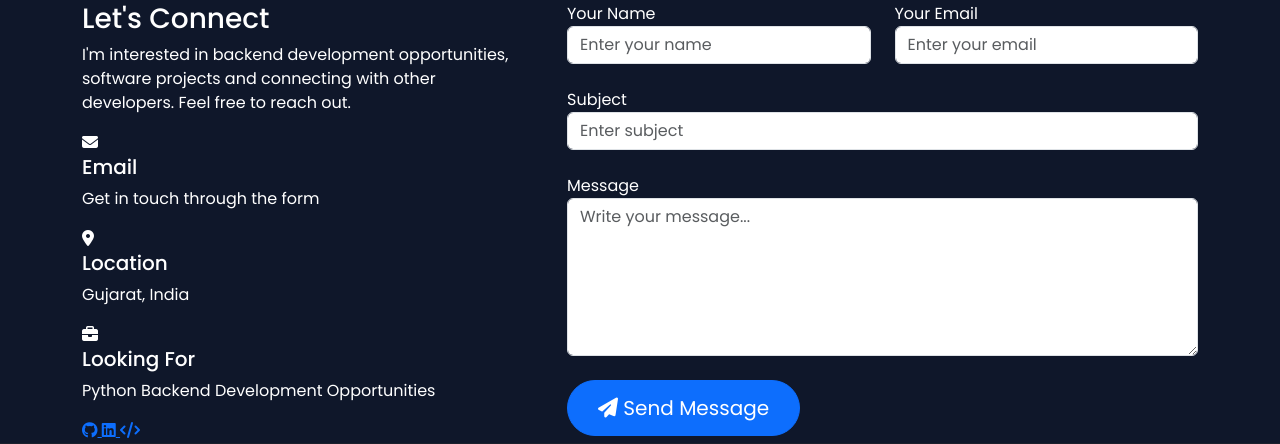
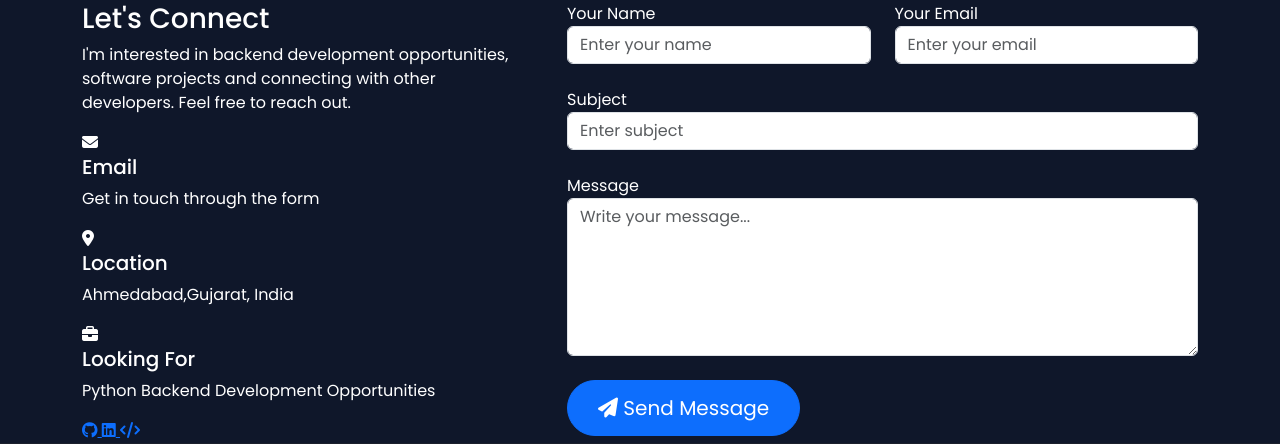
Before and after one commit to DhruvVarma406/Dhruv_Varma_Portfolio, a Django app: page / in a window 1280 px wide. Shown: the part 3780-4224 px from the top of the page. Run offline with Django 5.2, Linux system fonts and the light colour scheme; some libraries are stand-ins or nearby versions.

Commit message:
Update Location

```diff
--- a/templates/home.html
+++ b/templates/home.html
@@ -764,7 +764,7 @@
                             </h5>
 
                             <p>
-                                Gujarat, India
+                                Ahmedabad,Gujarat, India
                             </p>
 
                         </div>
```
